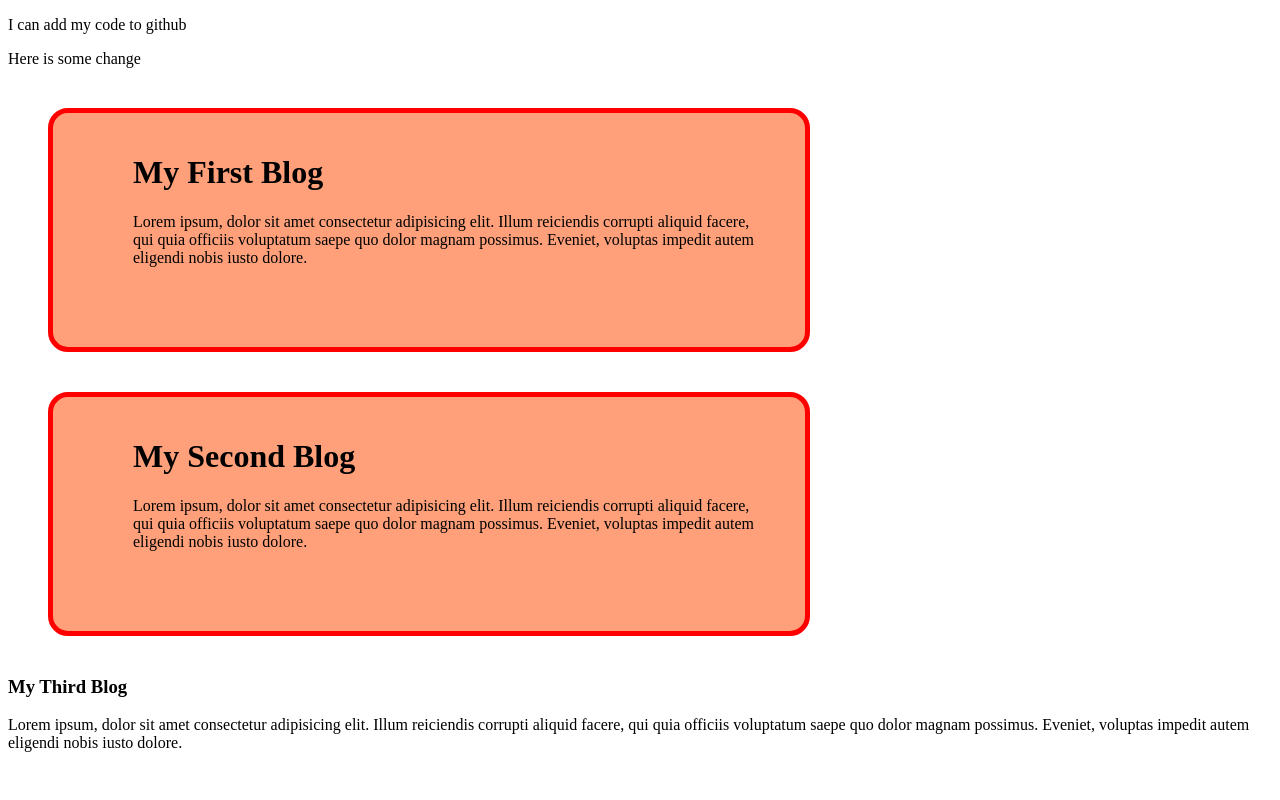
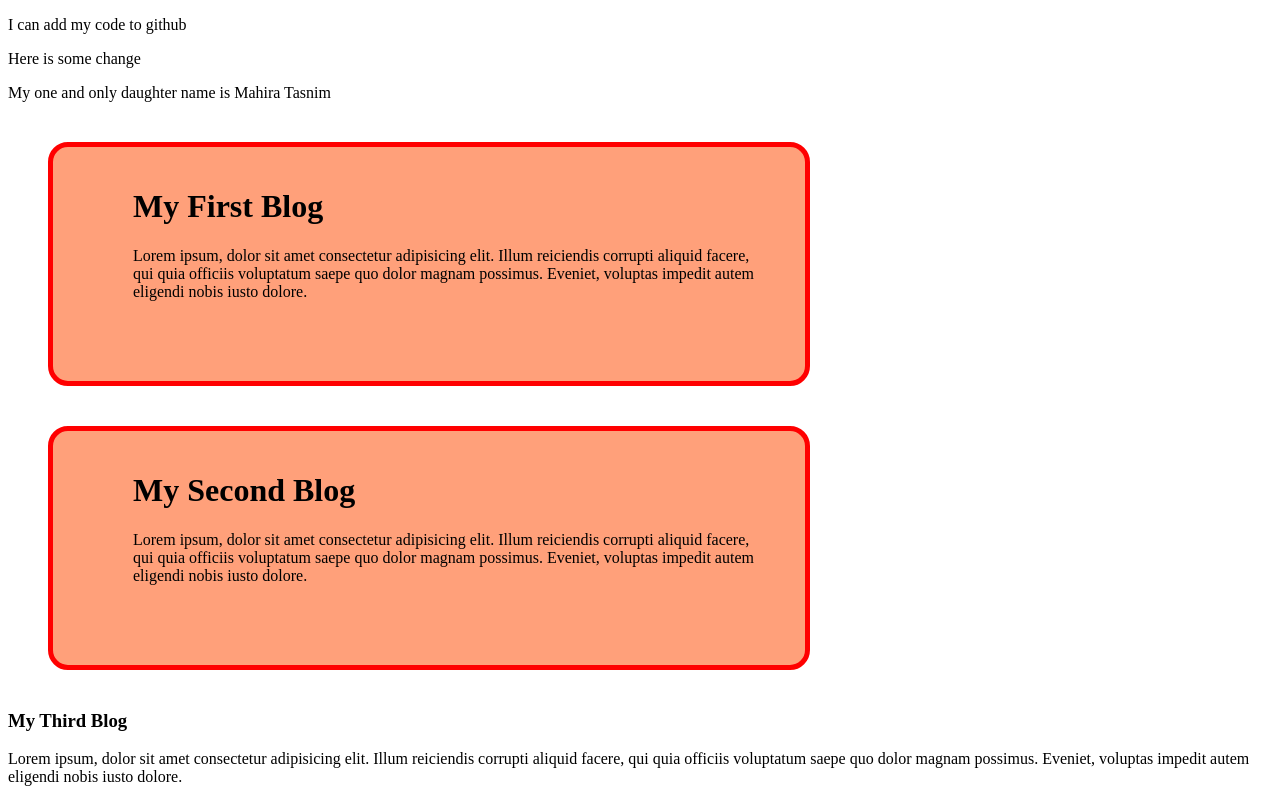
Before and after one commit to mknasir7/my-second-repo, a plain HTML site: page index.html in a window 1280 px wide. Drawn offline with Linux system fonts and the light colour scheme.

Commit message:
added mahira

```diff
--- a/index.html
+++ b/index.html
@@ -17,6 +17,7 @@
 </head>
 <p>I can add my code to github</p>
 <p>Here is some change</p>
+<p>My one and only daughter name is Mahira Tasnim</p>
 <body>
     <div class="blog">
         <h1>My First Blog</h1>
```
